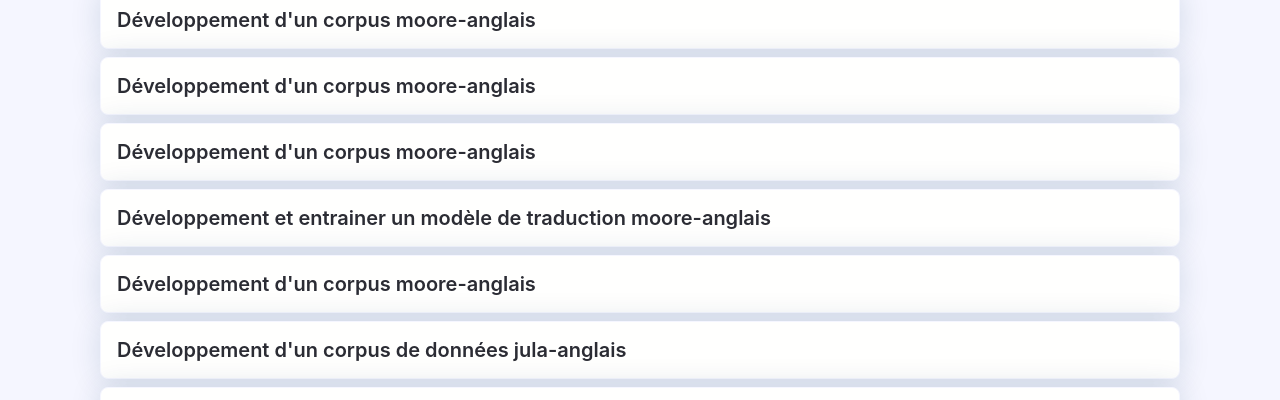
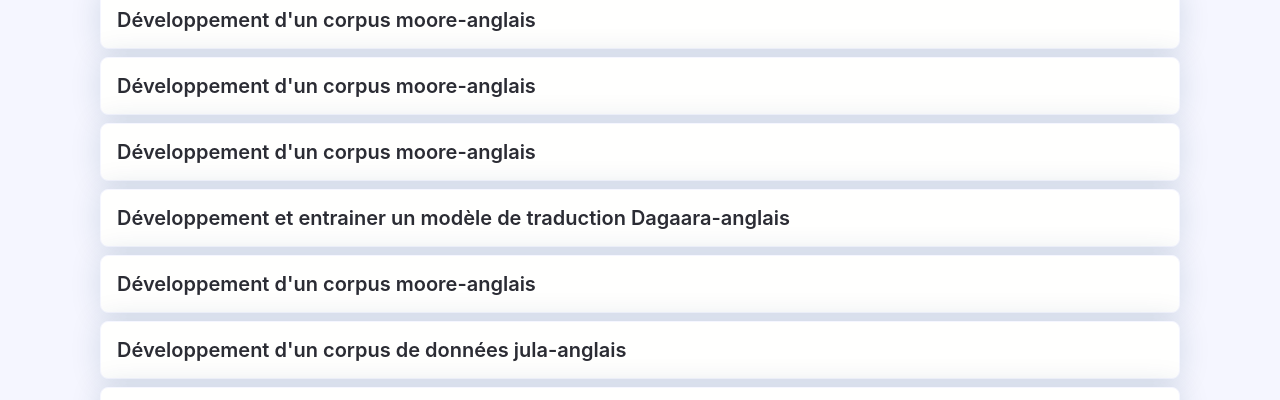
Before and after one commit to traductorlab-bf/traductorlab-bf.github.io, a Jekyll site: the page built from projet-futurs.html, in a window 1280 px wide and 1183 px high. Shown: the part 316-716 px from the top of the window. Built offline with Jekyll 4.4.1, drawn with Linux system fonts in a browser that asks for light colours; nearby versions of some CDN libraries; comment, search, counter and statistics services are not loaded.

Commit message:
Update 2020-05-28-projet-model-Dagaare-fr.md

```diff
--- a/_posts/projet-futurs/2020-05-28-projet-model-Dagaare-fr.md
+++ b/_posts/projet-futurs/2020-05-28-projet-model-Dagaare-fr.md
@@ -1,6 +1,6 @@
 ---
 layout: post
-title: "Développement et entrainer un modèle de traduction moore-anglais"
+title: "Développement et entrainer un modèle de traduction Dagaara-anglais"
 date: 2020-05-28 15:58:00 -0400
 category: projet-futurs
 author: admin
@@ -10,7 +10,7 @@ short-description:
 -----
 **Merci d'avoir ressenti l'envie de contribuer!**
 
-**Objectif** : Développement et entrainer un modèle de traduction moore-anglais
+**Objectif** : Développement et entrainer un modèle de traduction Dagaara-anglais
 
 **Livrable** :
 
```
